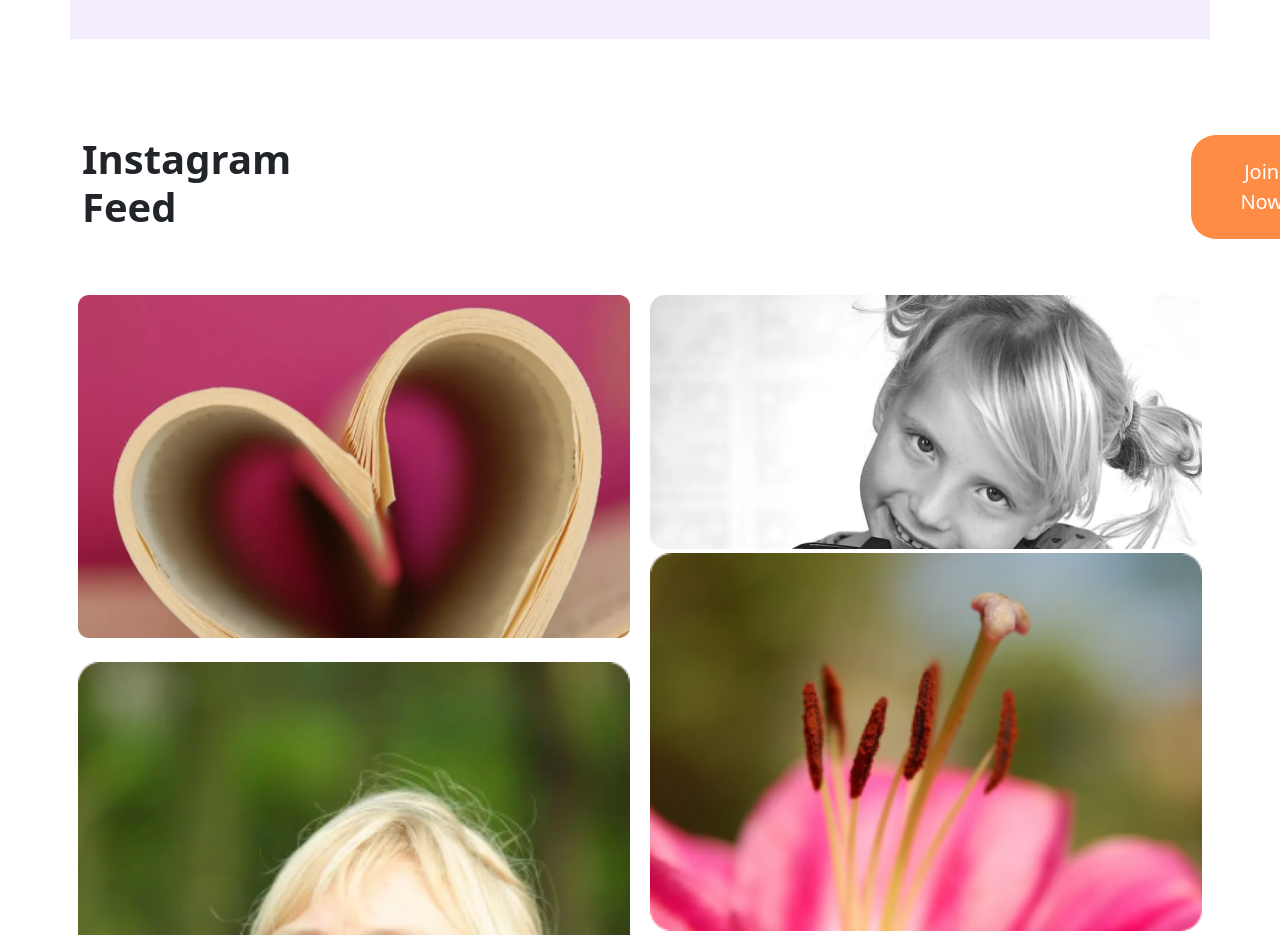
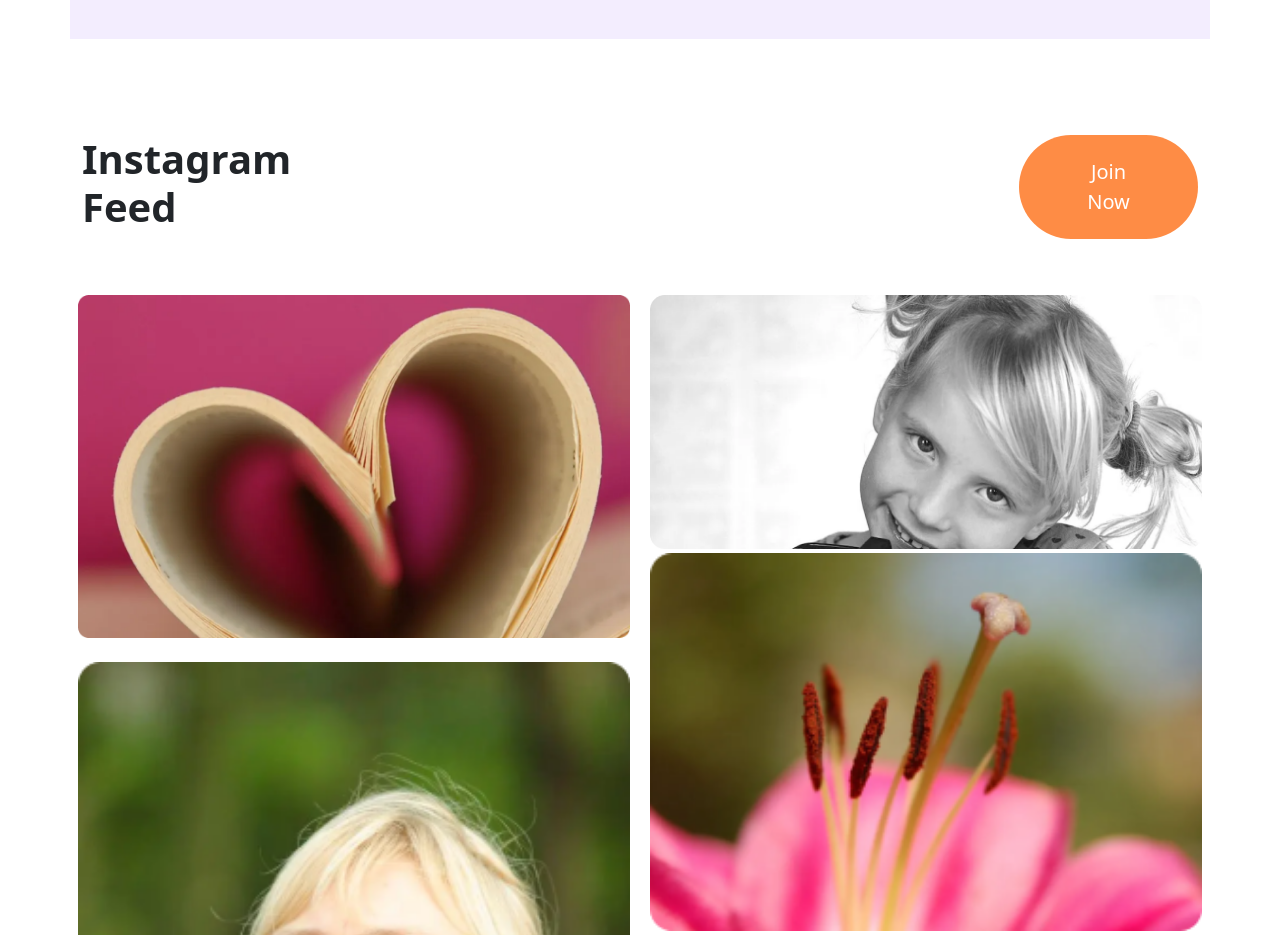
Before and after one commit to Md-Atikul-Islam-420/Bootstrap-assignment--1, a plain HTML site: page index.html in a window 1280 px wide. Shown: the part 4180-5115 px from the top of the page. Drawn offline with nearby package versions, Linux system fonts and the light colour scheme.

Commit message:
Update style.css
Second assignment done

```diff
--- a/style.css
+++ b/style.css
@@ -43,7 +43,9 @@
 }
 
 #btnf{
-    margin-left: 900px;
+    background-color: #FE8C45;
+    border-radius: 100px;
+    margin-left: 630px
 
 }
 .feed{
```
